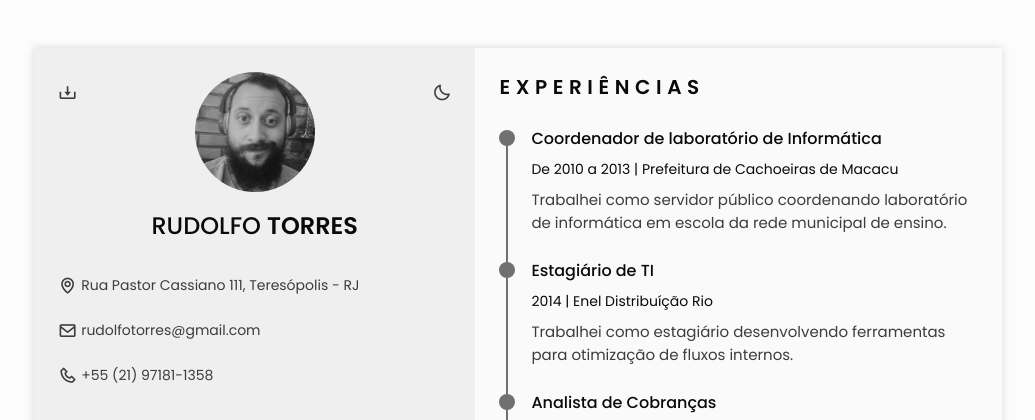
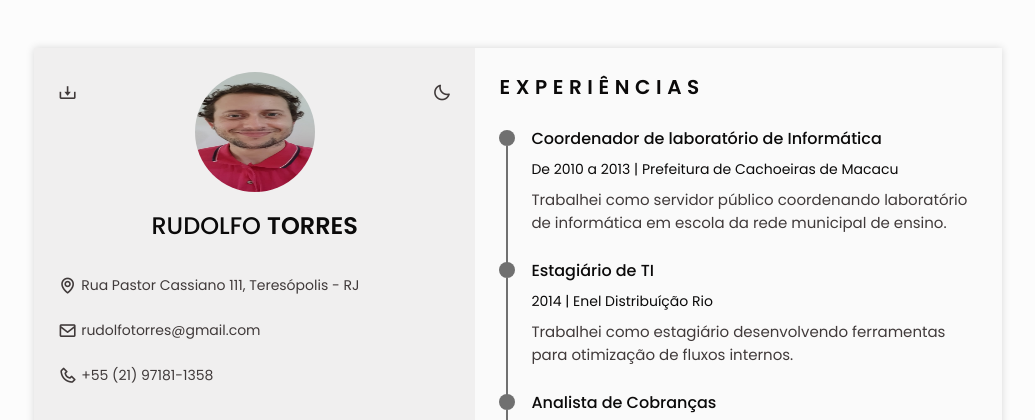
Before and after one commit to RudolfoTorres/curriculo, a plain HTML site: page index.html in a window 1280 px wide. Shown: the top 420 px of the page, without its empty margins (122-1157 px from the left). Drawn offline with nearby package versions, Linux system fonts and the light colour scheme.

Commit message:
att foto

```diff
--- a/index.html
+++ b/index.html
@@ -72,7 +72,7 @@
                     <section class="home" id="home">
                         <div class="home__container section bd-grid">
                             <div class="home__data bd-grid">
-                                <img src="img/perfil.png" alt="" class="home__img">
+                                <img src="img/eu.jfif" alt="" class="home__img">
 
                                 <h1 class="home__title">RUDOLFO <b>TORRES</b></h1>
                                 <!-- <h3 class="home__profession">Desenvolvedor Web Jr.</h3> -->
```
Also changed, not shown: img/eu.jfif (added).
